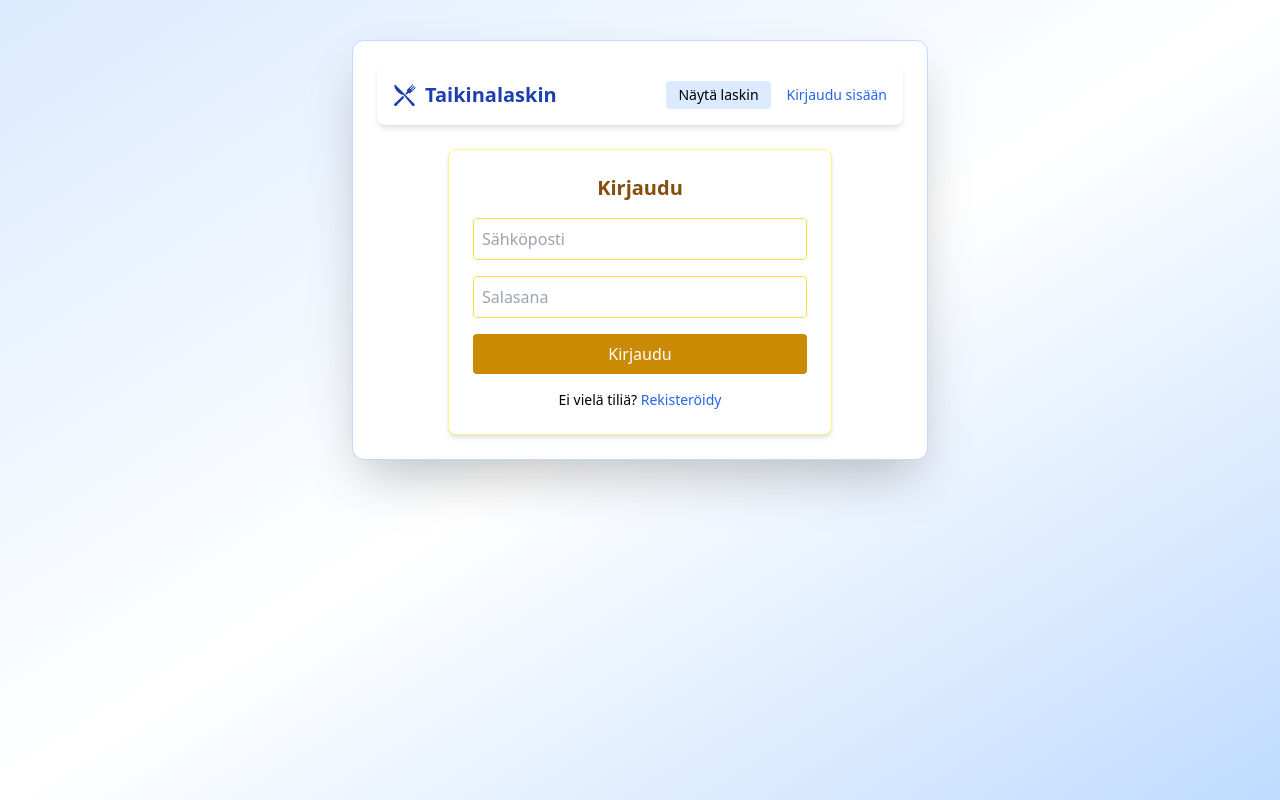
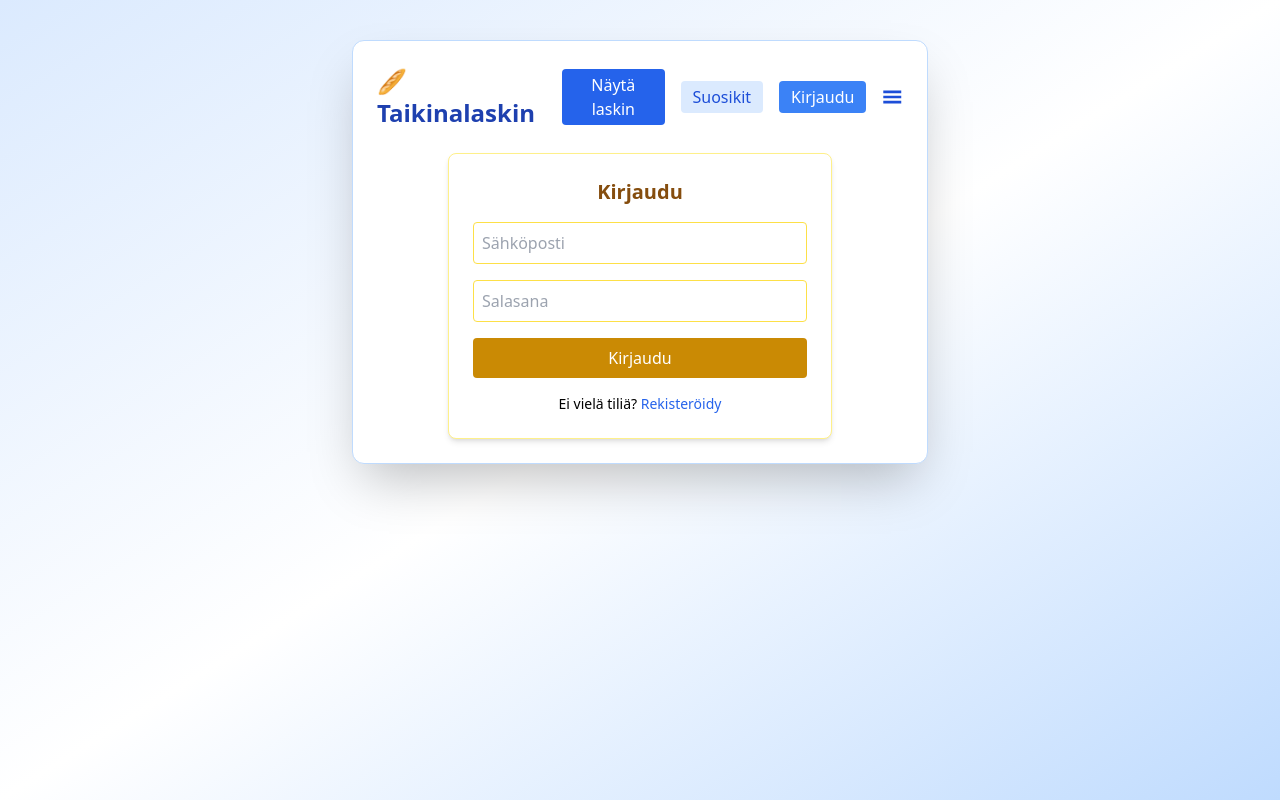
Before and after one commit to VilleJLehtola/Dough-calculator, a React (Vite) app: page / in a window 1280 px wide. Built offline with nearby package versions, Linux system fonts and the light colour scheme; no server answers.

Commit message:
Update Header.jsx

```diff
--- a/src/components/Header.jsx
+++ b/src/components/Header.jsx
@@ -1,38 +1,52 @@
-import React from "react";
-import { GiKnifeFork } from "react-icons/gi";
+import React from 'react';
+import { GiHamburgerMenu } from 'react-icons/gi';
 
-export default function Header({ isLoggedIn, onLoginClick, onLogoutClick, onToggleView, currentView }) {
+export default function Header({ user, setUser, activeView, setActiveView }) {
   return (
-    <header className="flex items-center justify-between bg-white shadow-md p-4 rounded-lg mb-4">
-      <div className="flex items-center gap-2 text-blue-800 text-xl font-bold">
-        <GiKnifeFork className="text-2xl" />
-        Taikinalaskin
-      </div>
-
-      <div className="flex items-center gap-4">
+    <div className="flex justify-between items-center mb-4">
+      <h1 className="text-2xl font-bold text-blue-800">🥖 Taikinalaskin</h1>
+      <div className="flex items-center space-x-4">
         <button
-          onClick={onToggleView}
-          className="text-sm bg-blue-100 hover:bg-blue-200 px-3 py-1 rounded transition"
+          onClick={() => setActiveView('calculator')}
+          className={`px-3 py-1 rounded ${activeView === 'calculator' ? 'bg-blue-600 text-white' : 'bg-blue-100 text-blue-700'}`}
         >
-          {currentView === "calculator" ? "Näytä suosikit" : "Näytä laskin"}
+          Näytä laskin
         </button>
-
-        {isLoggedIn ? (
+        <button
+          onClick={() => setActiveView('favorites')}
+          className={`px-3 py-1 rounded ${activeView === 'favorites' ? 'bg-blue-600 text-white' : 'bg-blue-100 text-blue-700'}`}
+        >
+          Suosikit
+        </button>
+        {!user && (
           <button
-            onClick={onLogoutClick}
-            className="text-sm text-red-600 hover:text-red-800 transition"
+            onClick={() => setActiveView('auth')}
+            className="px-3 py-1 bg-blue-500 text-white rounded"
+          >
+            Kirjaudu
+          </button>
+        )}
+        {user && (
+          <button
+            onClick={async () => {
+              await supabase.auth.signOut();
+              setUser(null);
+              setActiveView('calculator'); // fallback view
+            }}
+            className="px-3 py-1 bg-gray-200 text-gray-700 rounded"
           >
             Kirjaudu ulos
           </button>
-        ) : (
-          <button
-            onClick={onLoginClick}
-            className="text-sm text-blue-600 hover:text-blue-800 transition"
-          >
-            Kirjaudu sisään
-          </button>
         )}
+        <GiHamburgerMenu
+          className="text-2xl text-blue-700 cursor-pointer"
+          onClick={() =>
+            setActiveView(
+              activeView === 'calculator' ? 'favorites' : 'calculator'
+            )
+          }
+        />
       </div>
-    </header>
+    </div>
   );
 }
```
